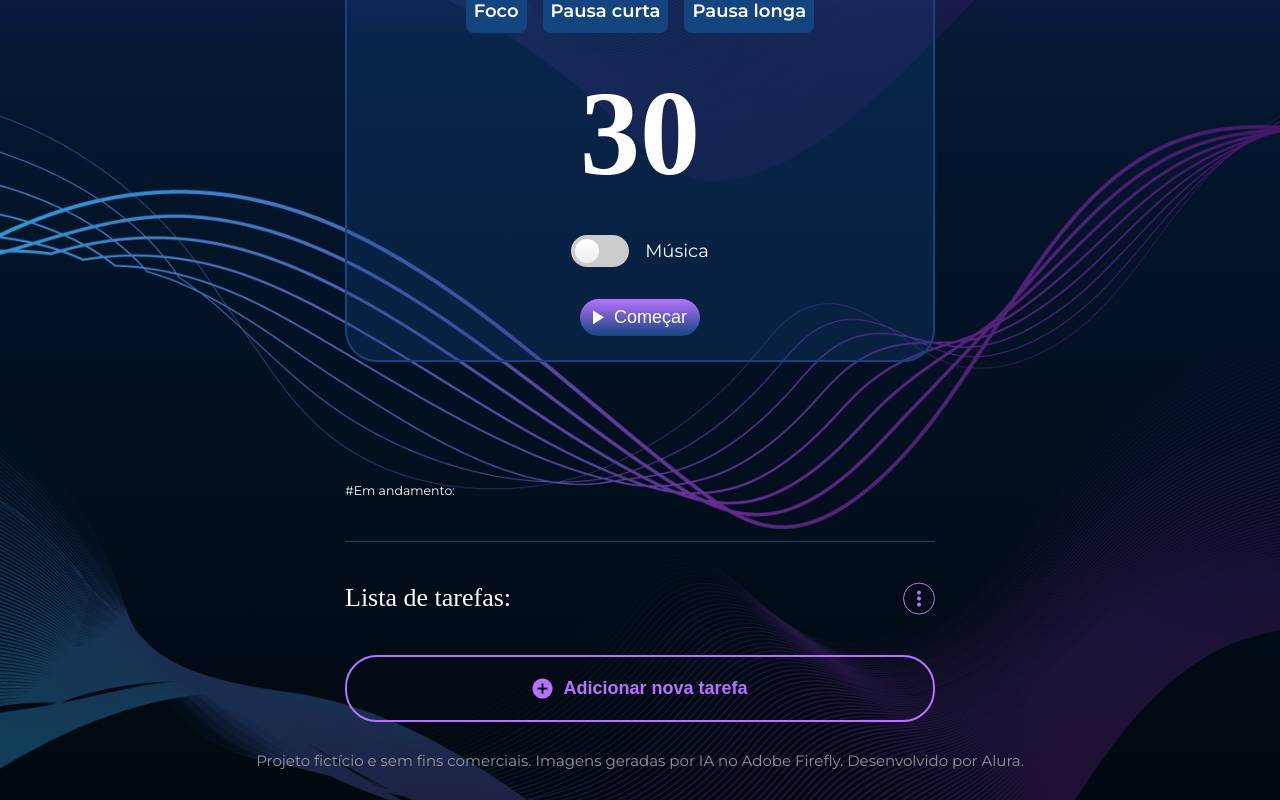
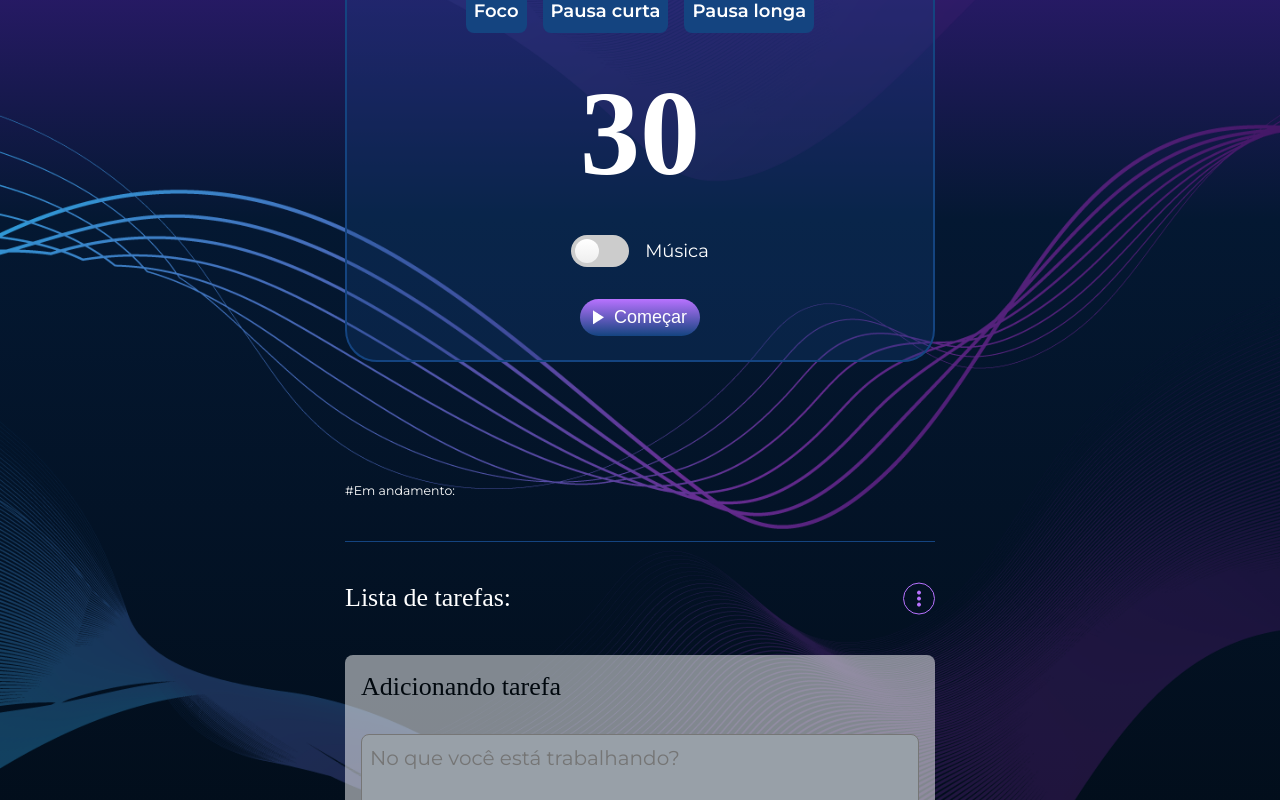
Before and after one commit to NeiltonSeguins/4487-fokus, a React (Vite) app: page / in a window 1280 px wide. Both pictures are taken after a click on the button "Adicionar nova tarefa". Shown: the part 660-1460 px from the top of the page. Built offline with nearby package versions, Linux system fonts and the light colour scheme; a web font is replaced by a local one.

Commit message:
feat: adiciona a lógica de criar uma tarefa. Adicionar tarefa e exibir ela na tela.

```diff
--- a/src/components/AppTarefas/CampoTexto/index.jsx
+++ b/src/components/AppTarefas/CampoTexto/index.jsx
@@ -2,13 +2,14 @@ import styles from "../styles.module.css";
 
 const CampoTexto = ({ etiqueta, placeholder, ...props }) => {
   return (
-    <div className={styles["form-add-task__field"]} {...props}>
+    <div className={styles["form-add-task__field"]}>
       <label className={styles["form-add-task__label"]}>{etiqueta}</label>
       <textarea
         required
         rows="4"
         className={styles["form-add-task__textarea"]}
         placeholder={placeholder}
+        {...props}
       ></textarea>
     </div>
   );
--- a/src/components/AppTarefas/FormularioTarefas/index.jsx
+++ b/src/components/AppTarefas/FormularioTarefas/index.jsx
@@ -1,15 +1,23 @@
+import { useState } from "react";
 import CampoTexto from "../CampoTexto";
 import RodapeTarefas from "../RodapeTarefas";
 import styles from "../styles.module.css";
 
-const FormularioTarefas = () => {
+const FormularioTarefas = ({ estaVisivel, aoSalvar, aoCancelar }) => {
+  const [texto, setTexto] = useState("");
+
   return (
     <form
-      className={` ${styles["form-add-task"]} ${styles["form-add-task--hidden"]}`}
-      aria-hidden="true"
+      className={`${styles["form-add-task"]} ${!estaVisivel ? styles["form-add-task--hidden"] : ""}`}
+      aria-hidden={!estaVisivel}
     >
-      <CampoTexto etiqueta="Adicionando tarefa" placeholder="No que você está trabalhando?" />
-      <RodapeTarefas />
+      <CampoTexto
+        value={texto}
+        onChange={(e) => setTexto(e.target.value)}
+        etiqueta="Adicionando tarefa"
+        placeholder="No que você está trabalhando?"
+      />
+      <RodapeTarefas aoSalvar={() => aoSalvar(texto)} aoCancelar={aoCancelar} />
     </form>
   );
 };
--- a/src/components/AppTarefas/ListaTarefas/index.jsx
+++ b/src/components/AppTarefas/ListaTarefas/index.jsx
@@ -2,10 +2,10 @@ import styles from "../styles.module.css";
 
 const ListaTarefas = ({ tarefas }) => {
   return (
-    <ul className={styles["lista-tarefas"]}>
+    <ul className={styles["tasks__task-list"]}>
       {tarefas.map((tarefa) => (
-        <li key={tarefa.id} className={styles["lista-tarefas__item"]}>
-          <p>{tarefa.texto}</p>
+        <li key={tarefa.id} className={styles["tasks__task-list-item"]}>
+          <p className={styles["tasks__task-list-item-description"]}>{tarefa.texto}</p>
         </li>
       ))}
     </ul>
--- a/src/components/AppTarefas/RodapeTarefas/index.jsx
+++ b/src/components/AppTarefas/RodapeTarefas/index.jsx
@@ -4,26 +4,34 @@ import closeImg from "/src/assets/imgs/close.png";
 import saveImg from "/src/assets/imgs/save.png";
 import styles from "../styles.module.css";
 
-const RodapeTarefas = () => {
+const RodapeTarefas = ({ aoSalvar, aoCancelar }) => {
   return (
     <footer className={styles["form-add-task__footer"]}>
       <Botao
         icone={deleteImg}
         type="button"
         className={`${styles["form-add-task__footer-button"]} ${styles["form-add-task__footer-button--delete"]}`}
-      />
+      >
+        Deletar
+      </Botao>
       <div className={styles["splitter"]}></div>
       <Botao
         icone={closeImg}
         type="button"
         className={`${styles["form-add-task__footer-button"]} ${styles["form-add-task__footer-button--cancel"]}`}
-      />
+        onClick={aoCancelar}
+      >
+        Cancelar
+      </Botao>
 
       <Botao
         type="button"
         icone={saveImg}
         className={`${styles["form-add-task__footer-button"]} ${styles["form-add-task__footer-button--confirm"]}`}
-      />
+        onClick={aoSalvar}
+      >
+        Salvar
+      </Botao>
     </footer>
   );
 };
--- a/src/components/AppTarefas/index.jsx
+++ b/src/components/AppTarefas/index.jsx
@@ -4,8 +4,25 @@ import Botao from "./Botao";
 import CabecalhoTarefas from "./CabecalhoTarefas";
 import FormularioTarefas from "./FormularioTarefas";
 import ListaTarefas from "./ListaTarefas";
+import { useState } from "react";
 
 const AppTarefas = () => {
+  const [tarefas, setTarefas] = useState([]);
+  const [exibirFormulario, setExibirFormulario] = useState(false);
+
+  function adicionarTarefa(texto) {
+    if (!texto.trim()) return;
+
+    const novaTarefa = {
+      id: Math.floor(Math.random() * 100000) + Date.now(),
+      texto,
+      concluida: false,
+    };
+
+    setTarefas([...tarefas, novaTarefa]);
+    setExibirFormulario(false);
+  }
+
   return (
     <section className={styles["tasks"]}>
       <div className={styles["tasks__task-content"]}>
@@ -14,9 +31,19 @@ const AppTarefas = () => {
           <p className={styles["tasks__active-task-description"]}></p>
         </section>
         <CabecalhoTarefas />
-        <ListaTarefas tarefas={[]} />
-        <FormularioTarefas />
-        <Botao icone={add_circleImg} className={styles["tasks__button--add-task"]}>
+        <ListaTarefas tarefas={tarefas} />
+        {exibirFormulario && (
+          <FormularioTarefas
+            estaVisivel={exibirFormulario}
+            aoSalvar={adicionarTarefa}
+            aoCancelar={() => setExibirFormulario(false)}
+          />
+        )}
+        <Botao
+          onClick={() => setExibirFormulario(true)}
+          icone={add_circleImg}
+          className={styles["tasks__button--add-task"]}
+        >
           Adicionar nova tarefa
         </Botao>
       </div>
```
